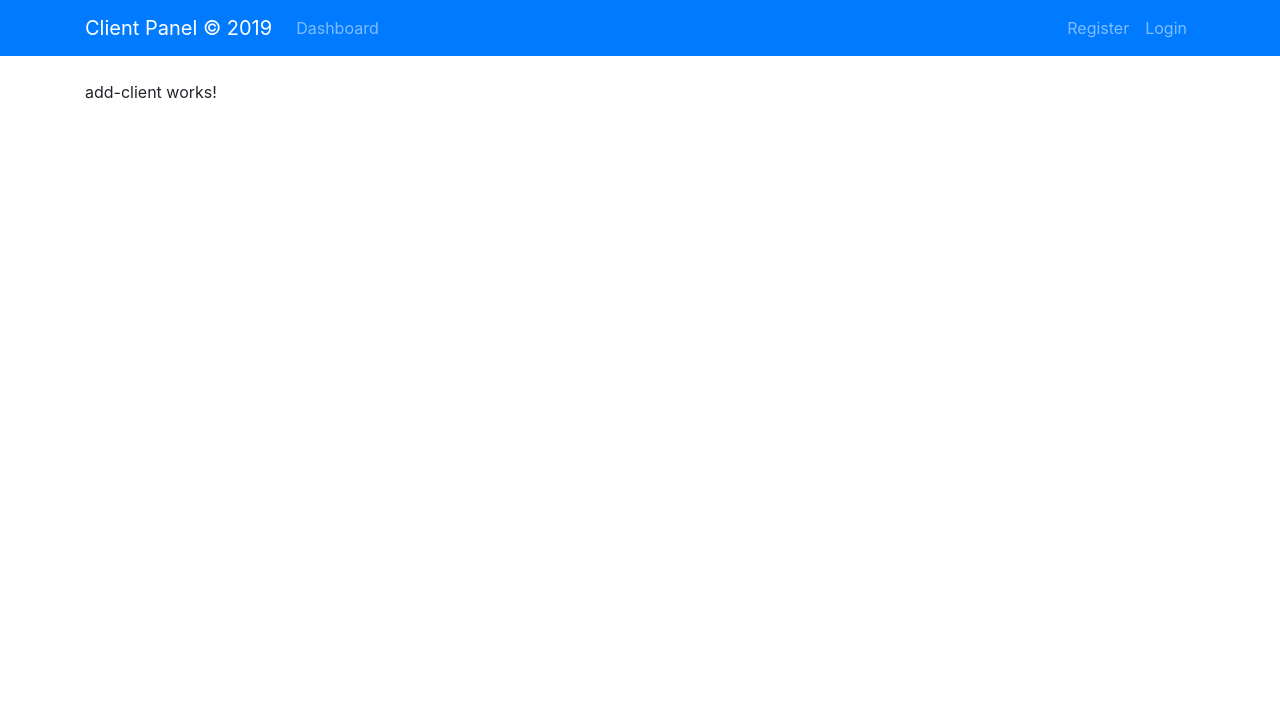
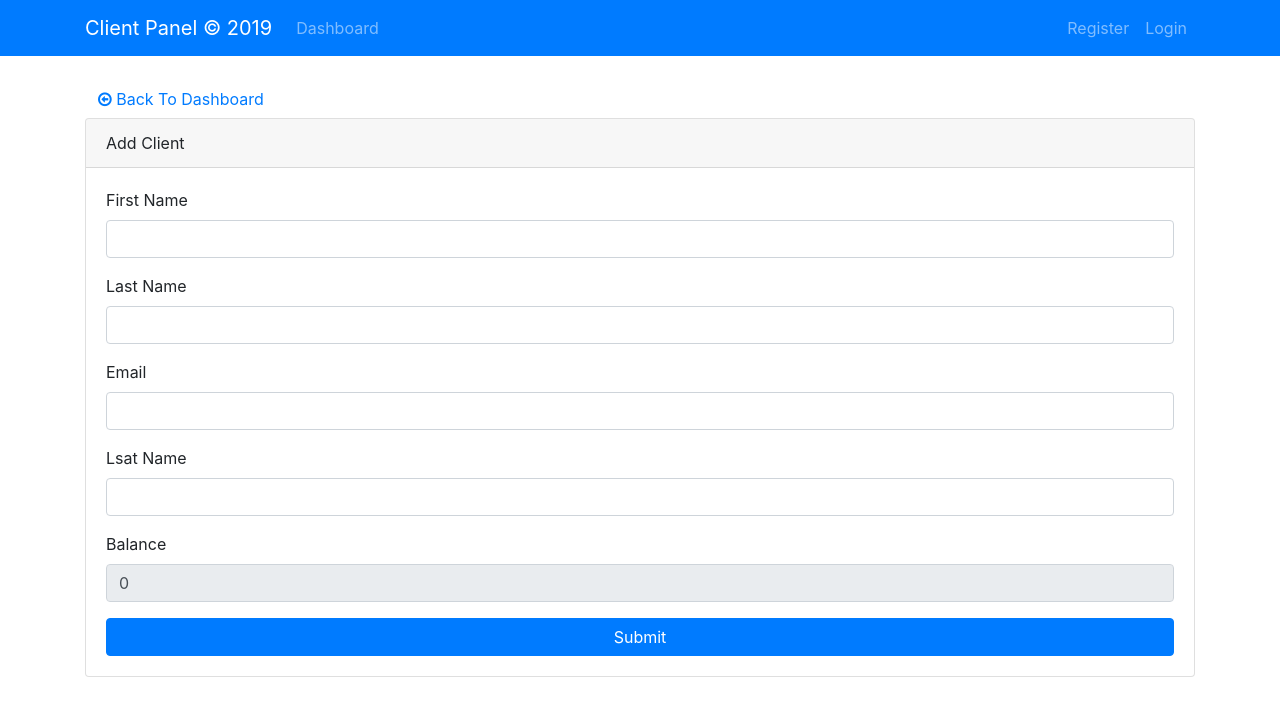
Before and after one commit to villain2/udemy_client_panel, an Angular app: page /client/add in a window 1280 px wide. Shown: the top 716 px of the page. Built offline with nearby package versions, Linux system fonts and the light colour scheme; what @angular/fire would draw is missing.

Commit message:
Completed Lesson 62: ADd Client Form & Validation

```diff
--- a/src/app/app.module.ts
+++ b/src/app/app.module.ts
@@ -1,5 +1,6 @@
 import { BrowserModule } from '@angular/platform-browser';
 import { NgModule } from '@angular/core';
+import { FormsModule} from '@angular/forms';
 
 // Firebase
 import { environment} from '../environments/environment';
@@ -46,7 +47,8 @@ import { ClientService} from './services/client.service';
         AppRoutingModule,
         AngularFireModule.initializeApp(environment.firebase, 'clientpanel'),
         AngularFirestoreModule,
-        AngularFireAuthModule
+        AngularFireAuthModule,
+        FormsModule
     ],
   providers: [ClientService],
   bootstrap: [AppComponent]
--- a/src/app/components/add-client/add-client.component.html
+++ b/src/app/components/add-client/add-client.component.html
@@ -1 +1,110 @@
-<p>add-client works!</p>
+<div class="row">
+  <div class="col-md-6">
+    <a routerLink="/" class="btn btn-link">
+      <i class="fa fa-arrow-circle-o-left"></i> Back To Dashboard
+    </a>
+  </div>
+  <div class="col-md-6">
+
+  </div>
+</div>
+
+<div class="card">
+  <div class="card-header">
+    Add Client
+  </div>
+  <div class="card-body">
+    <form #clientForm="ngForm" (ngSubmit)="onSubmit(clientForm)">
+      <div class="form-group">
+        <label for="firstName">First Name</label>
+        <input type="text"
+               class="form-control"
+               name="firstName"
+               #clientFirstName="ngModel"
+               [ngClass]="{'is-invalid': clientFirstName.errors && clientFirstName.touched}"
+               [(ngModel)]="client.firstName"
+               minlength="2"
+               required />
+        <div [hidden]="!clientFirstName.errors?.required" class="invalid-feedback">
+          First name required
+        </div>
+        <div [hidden]="!clientFirstName.errors?.minlength" class="invalid-feedback">
+          Must be at least 2 characters
+        </div>
+      </div>
+
+      <div class="form-group">
+        <label for="lastName">Last Name</label>
+        <input type="text"
+               class="form-control"
+               name="lastName"
+               #clientLastName="ngModel"
+               [ngClass]="{'is-invalid': clientLastName.errors && clientLastName.touched}"
+               [(ngModel)]="client.lastName"
+               minlength="2"
+               required />
+        <div [hidden]="!clientLastName.errors?.required" class="invalid-feedback">
+          Last name required
+        </div>
+        <div [hidden]="!clientLastName.errors?.minlength" class="invalid-feedback">
+          Must be at least 2 characters
+        </div>
+      </div>
+
+      <div class="form-group">
+        <label for="email">Email</label>
+        <input type="text"
+               class="form-control"
+               name="email"
+               #clientEmail="ngModel"
+               [ngClass]="{'is-invalid': clientEmail.errors && clientEmail.touched}"
+               [(ngModel)]="client.email"
+               pattern="^\w+@[a-zA-Z_]+?\.[a-zA-Z]{2,3}$"
+               required />
+        <div [hidden]="!clientEmail.errors?.required" class="invalid-feedback">
+          Email required
+        </div>
+        <div [hidden]="!clientEmail.errors?.pattern" class="invalid-feedback">
+          Must be a valid email address
+        </div>
+      </div>
+
+      <div class="form-group">
+        <label for="phone">Lsat Name</label>
+        <input type="text"
+               class="form-control"
+               name="phone"
+               #clientPhone="ngModel"
+               [ngClass]="{'is-invalid': clientPhone.errors && clientPhone.touched}"
+               [(ngModel)]="client.phone"
+               minlength="10"
+               required />
+        <div [hidden]="!clientPhone.errors?.required" class="invalid-feedback">
+          Phone number is required
+        </div>
+        <div [hidden]="!clientPhone.errors?.minlength" class="invalid-feedback">
+          Must be at least 10 characters
+        </div>
+      </div>
+
+      <div class="form-group">
+        <label for="balance">Balance</label>
+        <input type="number"
+               class="form-control"
+               [(ngModel)]="client.balance"
+               name="balance"
+               #clientBalance="ngModel"
+               [disabled]="disableBalanceOnAdd" />
+        <div [hidden]="!clientPhone.errors?.required" class="invalid-feedback">
+          Phone number is required
+        </div>
+        <div [hidden]="!clientPhone.errors?.minlength" class="invalid-feedback">
+          Must be at least 10 characters
+        </div>
+      </div>
+
+      <input type="submit" value="Submit" class="btn btn-primary btn-block" />
+
+    </form>
+  </div>
+</div>
--- a/src/app/components/add-client/add-client.component.ts
+++ b/src/app/components/add-client/add-client.component.ts
@@ -1,4 +1,6 @@
 import { Component, OnInit } from '@angular/core';
+
+import { Client} from '../../models/Client';
 
 @Component({
   selector: 'app-add-client',
@@ -6,6 +8,15 @@ import { Component, OnInit } from '@angular/core';
   styleUrls: ['./add-client.component.css']
 })
 export class AddClientComponent implements OnInit {
+  client: Client = {
+    firstName: '',
+    lastName: '',
+    email: '',
+    phone: '',
+    balance: 0
+  };
+
+  disableBalanceOnAdd: boolean = true;
 
   constructor() { }
 
--- a/src/app/components/dashboard/dashboard.component.html
+++ b/src/app/components/dashboard/dashboard.component.html
@@ -1 +1,8 @@
-<app-clients></app-clients>
+<div class="row">
+  <div class="col-md-10">
+    <app-clients></app-clients>
+  </div>
+  <div class="col-md-2">
+    <app-sidebar></app-sidebar>
+  </div>
+</div>
--- a/src/app/components/sidebar/sidebar.component.html
+++ b/src/app/components/sidebar/sidebar.component.html
@@ -1 +1,3 @@
-<p>sidebar works!</p>
+<a routerLink="/client/add" class="btn btn-success btn-block">
+  <i class="fa fa-plus"></i> New
+</a>
```
